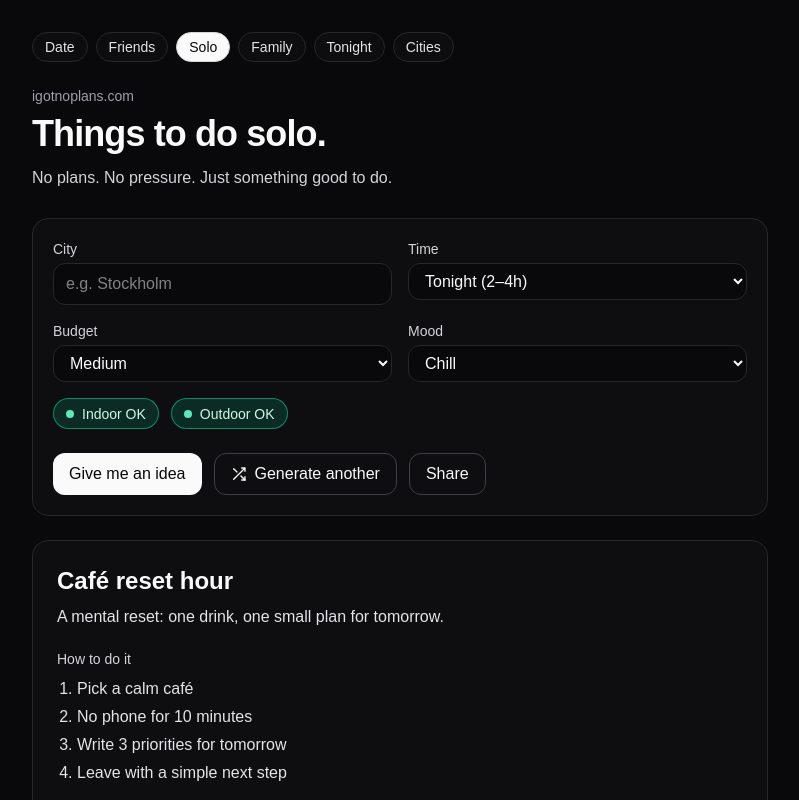
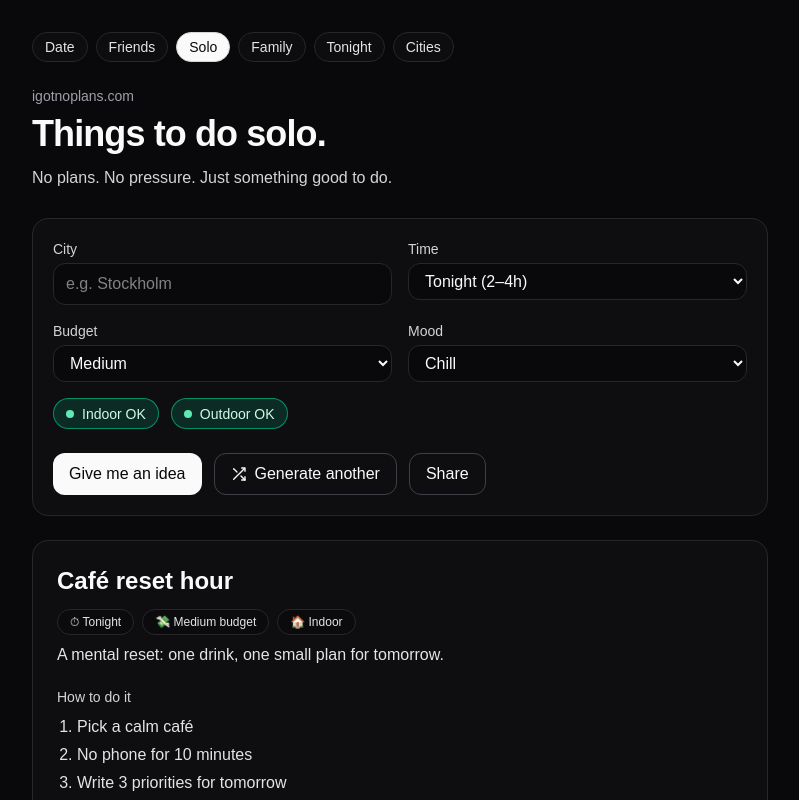
Before and after one commit to Salvrath/igotnoplans, a Next.js app: page /solo in a window 1280 px wide. Shown: the top 800 px of the page, without its empty margins (240-1039 px from the left). Built offline with nearby package versions, Linux system fonts and the light colour scheme.

Commit message:
Fix IdeaGenerator

```diff
--- a/app/components/IdeaGenerator.tsx
+++ b/app/components/IdeaGenerator.tsx
@@ -87,13 +87,7 @@ function parseBudget(v?: string | null): Budget | null {
 
 function parseMood(v?: string | null): Mood | null {
   const m = (v ?? "").toLowerCase();
-  if (
-    m === "cozy" ||
-    m === "active" ||
-    m === "romantic" ||
-    m === "fun" ||
-    m === "chill"
-  ) {
+  if (m === "cozy" || m === "active" || m === "romantic" || m === "fun" || m === "chill") {
     return m as Mood;
   }
   return null;
@@ -104,7 +98,6 @@ function safeInitState(
   defaultMood: Mood,
   presetDefaults?: PresetDefaults
 ): InitState {
-  // Server-safe: inga window-anrop
   if (typeof window === "undefined") {
     return {
       city: defaultCity ?? "",
@@ -126,10 +119,8 @@ function safeInitState(
   const indoorRaw = p.get("indoor");
   const outdoorRaw = p.get("outdoor");
 
-  const indoorsFromUrl =
-    indoorRaw === null ? null : indoorRaw === "0" ? false : true;
-  const outdoorsFromUrl =
-    outdoorRaw === null ? null : outdoorRaw === "0" ? false : true;
+  const indoorsFromUrl = indoorRaw === null ? null : indoorRaw === "0" ? false : true;
+  const outdoorsFromUrl = outdoorRaw === null ? null : outdoorRaw === "0" ? false : true;
 
   const timeWindow = timeFromUrl ?? presetDefaults?.timeWindow ?? "tonight";
   const budget = budgetFromUrl ?? presetDefaults?.budget ?? "medium";
@@ -169,6 +160,7 @@ export default function IdeaGenerator({
   const [mood, setMood] = useState<Mood>(init.mood);
   const [indoorsOk, setIndoorsOk] = useState(init.indoorsOk);
   const [outdoorsOk, setOutdoorsOk] = useState(init.outdoorsOk);
+
   const [toast, setToast] = useState<string | null>(null);
   const [isGenerating, setIsGenerating] = useState(false);
 
@@ -193,6 +185,7 @@ function showToast(msg: string) {
         });
     }
 
+    // ignore toggles from here on
     function relaxPlace() {
       return IDEAS.filter((i) => i.useCase === useCase)
         .filter((i) => i.timeWindows.includes(timeWindow))
@@ -233,45 +226,40 @@ function showToast(msg: string) {
 
   const [cardNonce, setCardNonce] = useState(0);
 
-  // ✅ Hydration-safe: ingen random på första render (server + client matchar)
+  // Hydration-safe: render null first, then pick after mount
   const [current, setCurrent] = useState<Idea | null>(null);
+  const [mounted, setMounted] = useState(false);
+  useEffect(() => setMounted(true), []);
 
-  // ✅ Markera när vi är på klienten (efter hydration)
-  const [mounted, setMounted] = useState(false);
-  useEffect(() => {
-    setMounted(true);
-  }, []);
-
-  // ✅ Auto-generate efter mount + när filter ändras (client-only)
+  // After mount + when filters change: always pick something (fallbacks)
   useEffect(() => {
     if (!mounted) return;
 
-    const pool = candidates.length
-      ? (candidates as Idea[])
-      : (IDEAS.filter((i) => i.useCase === useCase) as Idea[]);
+    let pool: Idea[] = (candidates as Idea[]) ?? [];
+
+    if (!pool.length) pool = IDEAS.filter((i) => i.useCase === useCase) as Idea[];
+    if (!pool.length) pool = IDEAS as Idea[];
 
     setCurrent(pool.length ? pickOne(pool) : null);
     setCardNonce((n) => n + 1);
     // eslint-disable-next-line react-hooks/exhaustive-deps
-  }, [mounted, useCase, timeWindow, budget, mood, indoorsOk, outdoorsOk]);
+  }, [mounted, useCase, timeWindow, budget, mood, indoorsOk, outdoorsOk, candidates]);
 
   function generate() {
     if (isGenerating) return;
 
     setIsGenerating(true);
 
-  // Micro-delay för “thinking”-känsla
     window.setTimeout(() => {
-    const pool = candidates.length
-      ? candidates
-      : IDEAS.filter((i) => i.useCase === useCase);
+      let pool: Idea[] = (candidates as Idea[]) ?? [];
+      if (!pool.length) pool = IDEAS.filter((i) => i.useCase === useCase) as Idea[];
+      if (!pool.length) pool = IDEAS as Idea[];
 
       setCurrent(pool.length ? pickOne(pool) : null);
       setCardNonce((n) => n + 1);
       setIsGenerating(false);
     }, 450);
   }
-
 
   function getShareUrl() {
     const params = new URLSearchParams({
@@ -380,7 +368,6 @@ showToast("Link copied!");
               {isGenerating ? "Thinking…" : "Give me an idea"}
             </button>
 
-
             <button
               type="button"
               onClick={generate}
@@ -401,7 +388,6 @@ showToast("Link copied!");
               {isGenerating ? "Thinking…" : "Generate another"}
             </button>
 
-
             <button
               type="button"
               onClick={share}
@@ -419,6 +405,16 @@ showToast("Link copied!");
               className="igp-fade-up rounded-2xl border border-zinc-800 bg-zinc-900/40 p-6"
             >
               <h2 className="text-2xl font-semibold">{current.title}</h2>
+
+              <div className="mt-3 flex flex-wrap gap-2">
+                <Pill>⏱ {labelTimeWindow(timeWindow)}</Pill>
+                <Pill>💸 {labelBudget(budget)}</Pill>
+                <Pill>
+                  {current.place === "indoors" ? "🏠" : current.place === "outdoors" ? "🌤" : "✨"}{" "}
+                  {labelPlace(current.place)}
+                </Pill>
+              </div>
+
               <p className="mt-2 text-zinc-200">{current.description}</p>
 
               <div className="mt-5">
@@ -430,9 +426,11 @@ showToast("Link copied!");
                 </ol>
               </div>
 
-              <div className="mt-6 text-sm text-zinc-400">
-                Tip: share this link to keep your exact settings.
-              </div>
+              <div className="mt-6 text-sm text-zinc-400">Tip: share this link to keep your exact settings.</div>
+
+              {process.env.NODE_ENV !== "production" ? (
+                <div className="mt-3 text-xs text-zinc-500">Pool size: {candidates.length}</div>
+              ) : null}
             </div>
           ) : (
             <div className="rounded-2xl border border-dashed border-zinc-800 p-6 text-zinc-400">
@@ -451,9 +449,7 @@ showToast("Link copied!");
           </div>
         ) : null}
 
-        <footer className="mt-10 text-xs text-zinc-500">
-          © {new Date().getFullYear()} igotnoplans.com
-        </footer>
+        <footer className="mt-10 text-xs text-zinc-500">© {new Date().getFullYear()} igotnoplans.com</footer>
       </div>
     </main>
   );
@@ -529,3 +525,29 @@ function Toggle({ checked, onClick, label }: { checked: boolean; onClick: () =>
     </button>
   );
 }
+
+function labelTimeWindow(t: TimeWindow) {
+  if (t === "tonight") return "Tonight";
+  if (t === "halfday") return "Half day";
+  return "Full day";
+}
+
+function labelBudget(b: Budget) {
+  if (b === "low") return "Low budget";
+  if (b === "medium") return "Medium budget";
+  return "High budget";
+}
+
+function labelPlace(place?: string) {
+  if (place === "indoors") return "Indoor";
+  if (place === "outdoors") return "Outdoor";
+  return "Indoor/Outdoor";
+}
+
+function Pill({ children }: { children: React.ReactNode }) {
+  return (
+    <span className="rounded-full border border-zinc-800 bg-zinc-950/40 px-3 py-1 text-xs text-zinc-200">
+      {children}
+    </span>
+  );
+}
```
Lines whose indentation alone changed are shown as unchanged.
